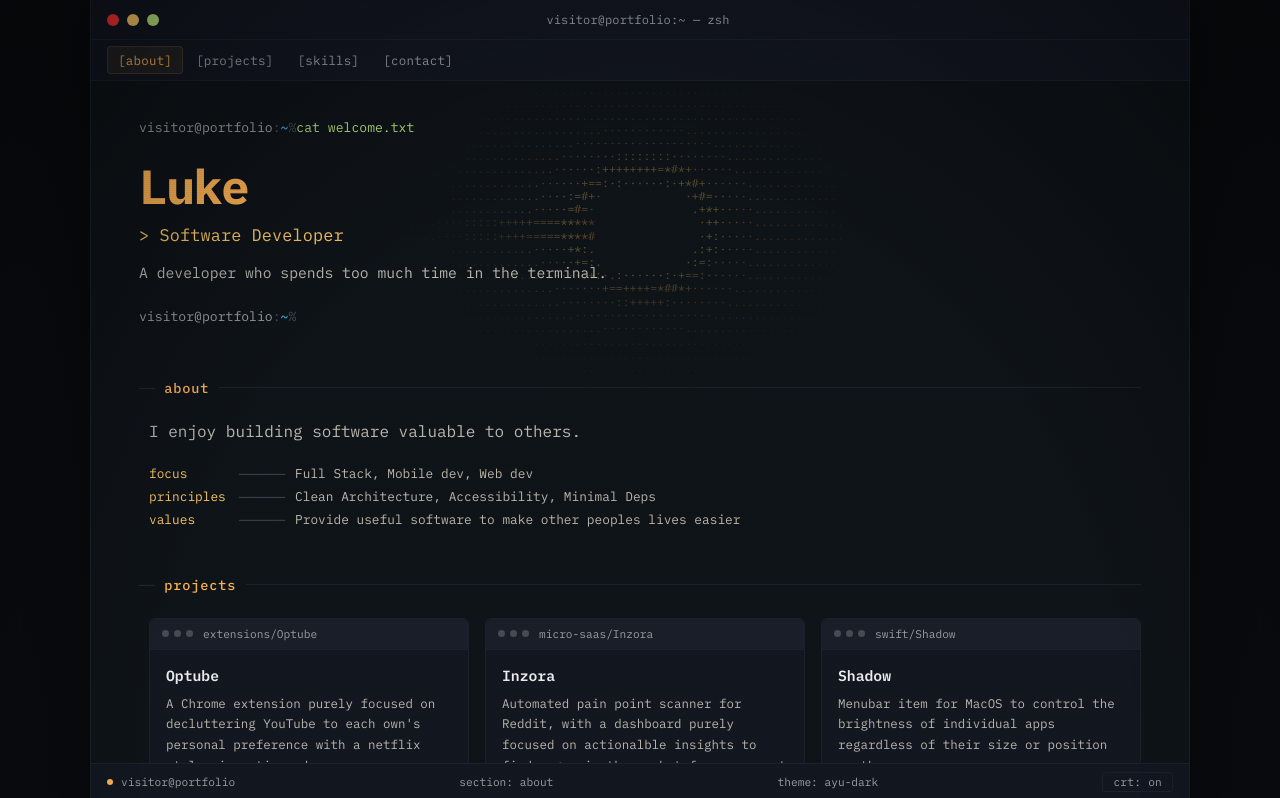
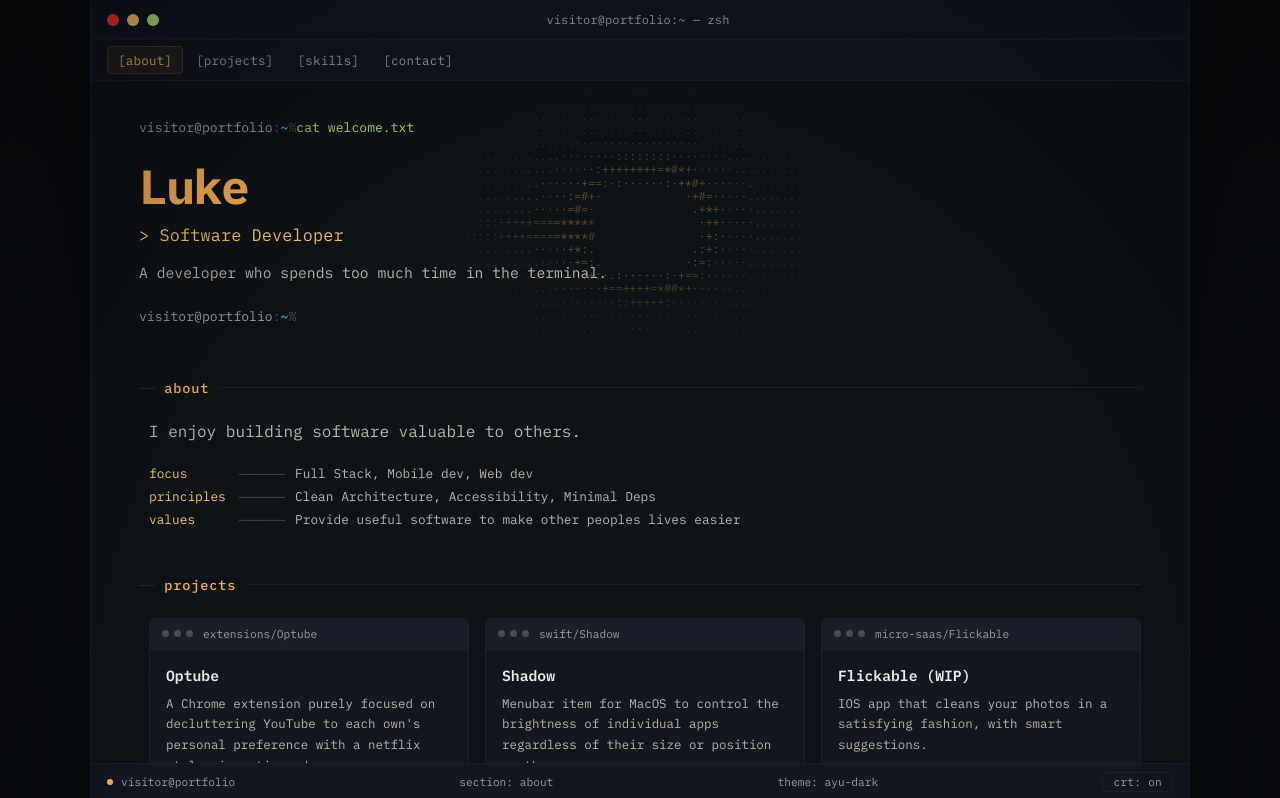
Before and after one commit to ljh-wd/ljhdev-portfolio, a React (Vite) app: page / in a window 1280 px wide. Shown: the top 798 px of the page. Built offline with nearby package versions, Linux system fonts and the light colour scheme.

Commit message:
Added Flickable

```diff
--- a/src/data/portfolio.ts
+++ b/src/data/portfolio.ts
@@ -43,21 +43,21 @@ export const projects = [
   },
 
   {
-    folder: "micro-saas/Inzora",
-    name: "Inzora",
-    description:
-      "Automated pain point scanner for Reddit, with a dashboard purely focused on actionalble insights to find a gap in the market for your next project.",
-    tech: ["React", "TypeScript", "NodeJS/Express", "Prisma ORM"],
-    link: "https://inzora.io",
-  },
-
-  {
     folder: "swift/Shadow",
     name: "Shadow",
     description:
       "Menubar item for MacOS to control the brightness of individual apps regardless of their size or position on the screen",
     tech: ["SwiftUI"],
     link: "https://www.shadow-menu-bar.dev/",
+  },
+
+  {
+    folder: "micro-saas/Flickable",
+    name: "Flickable (WIP)",
+    description:
+      "IOS app that cleans your photos in a satisfying fashion, with smart suggestions.",
+    tech: ["React Native / Expo"],
+    link: "https://www.flickable.app",
   },
 ];
 
```
